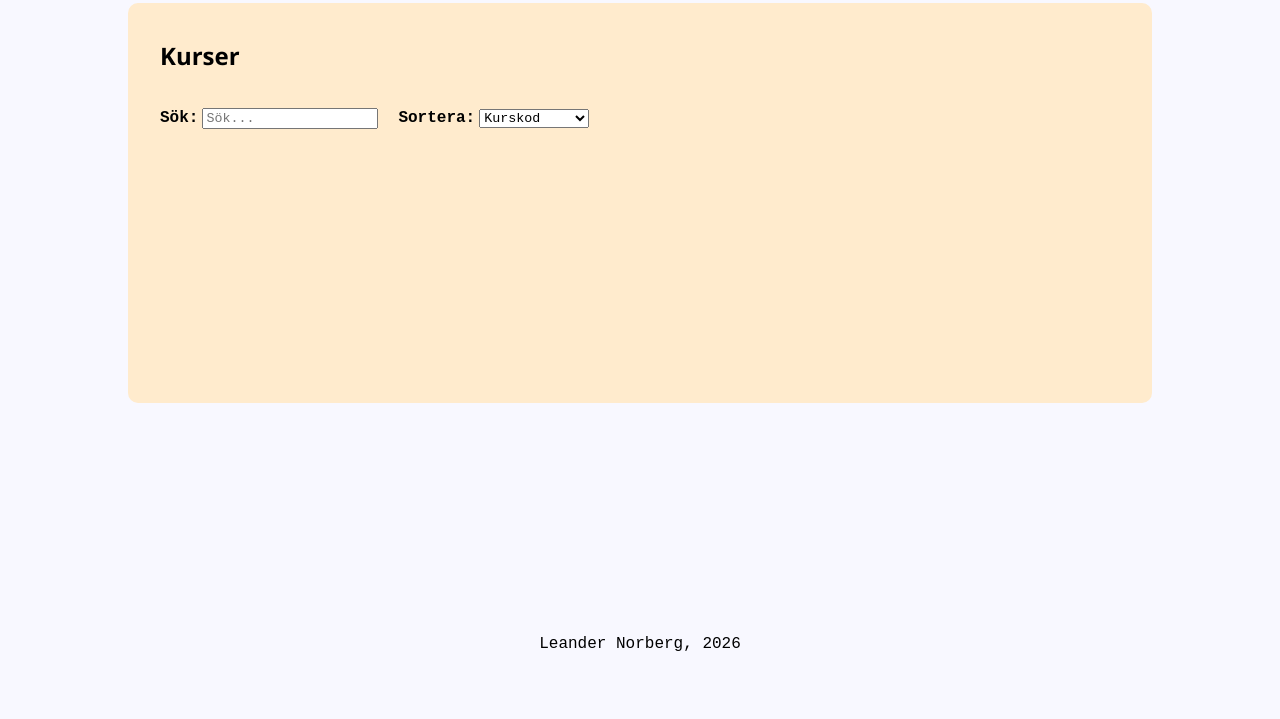
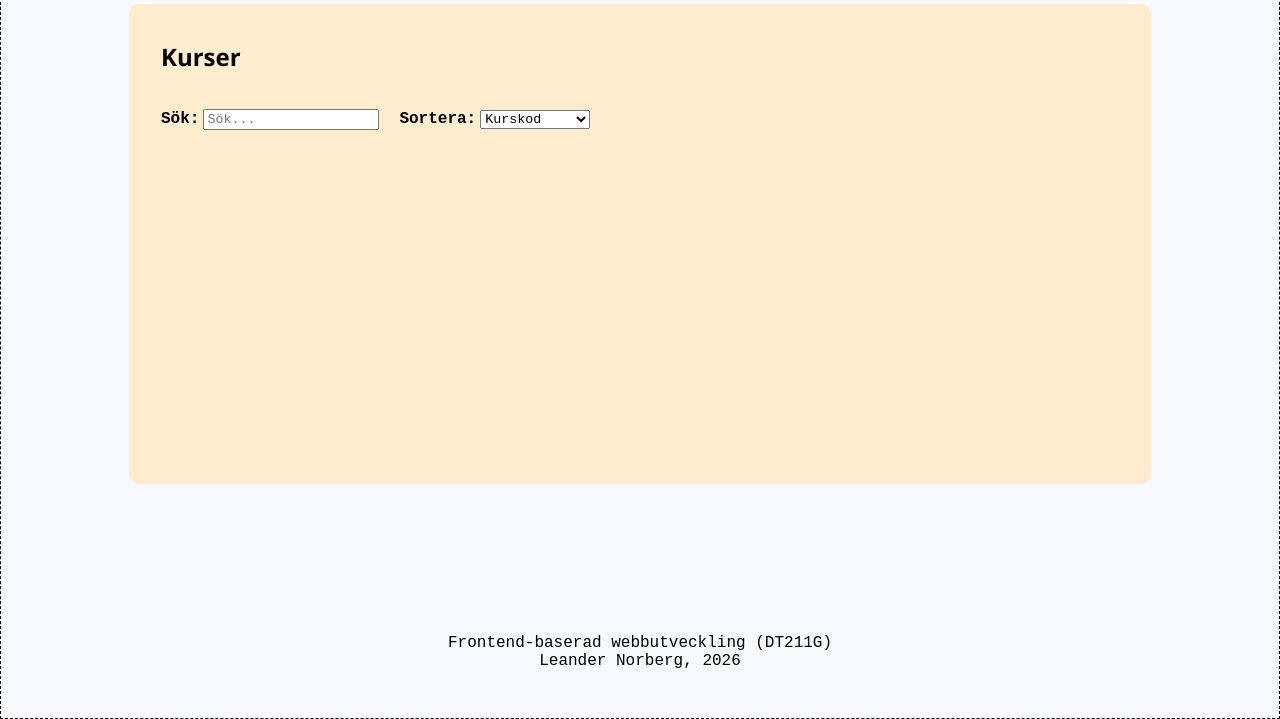
Before and after one commit to Crokuz/DT211G-Moment-2, a website built with Vite: page index.html in a window 1280 px wide. Shown: the part 83-802 px from the top of the page. Built offline with nearby package versions, Linux system fonts and the light colour scheme; no server answers.

Commit message:
Minor aesthetic edits

```diff
--- a/index.html
+++ b/index.html
@@ -32,7 +32,7 @@
         </main>
 
         <footer>
-            <p>Leander Norberg, 2026</p>
+            <p>Frontend-baserad webbutveckling (DT211G)<br>Leander Norberg, 2026</p>
         </footer>
     </div>
     <script type="module" src="/src/js/main.js"></script>
--- a/src/css/style.css
+++ b/src/css/style.css
@@ -56,19 +56,20 @@ section {
     flex-direction: column;
     min-height: 100vh;
     margin: 0 auto;
-    padding: 0 30vw;
+    padding: 0 20vw;
+    border: 1px dashed black;
 }
 
 main {
     background-color: blanchedalmond;
     border-radius: 10px;
     padding: 1em 2em 4em 2em;
-    min-height: 40vh;
+    min-height: 50vh;
 }
 
 footer {
     margin-top: auto;
-    padding: 3em 0;
+    padding: 2em 0;
 }
 
 footer p {
```
